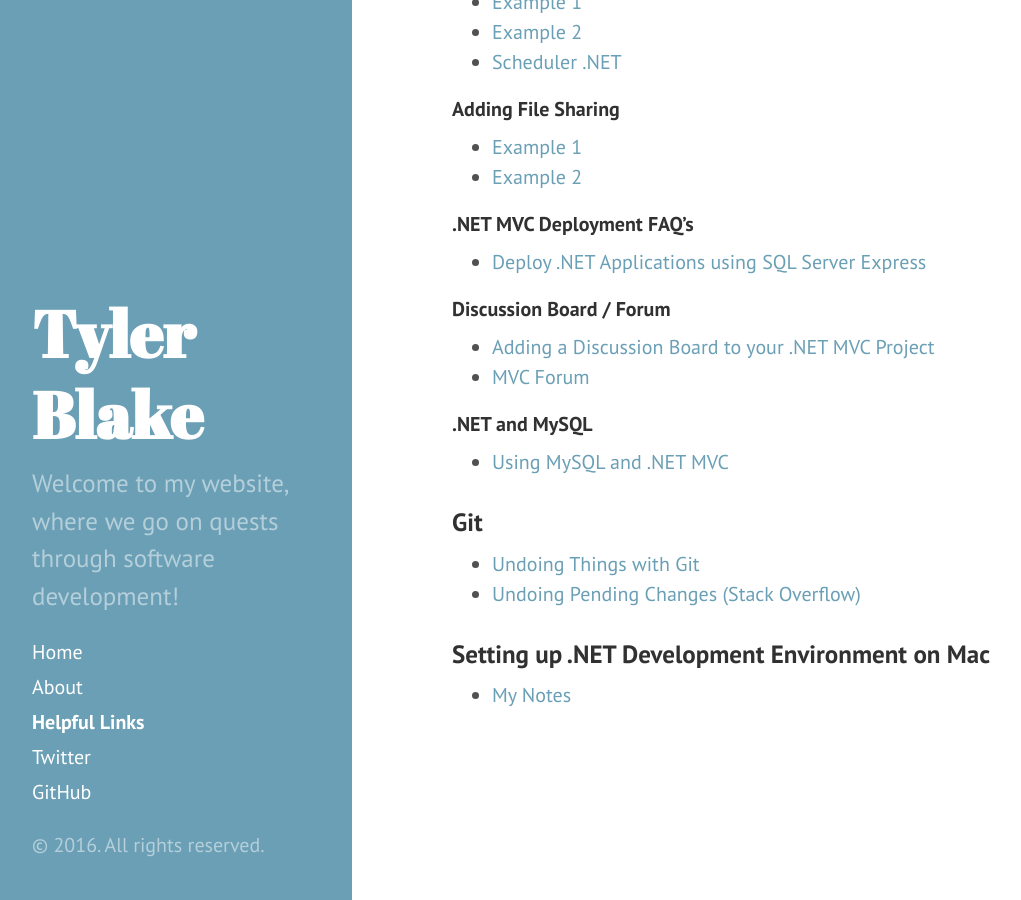
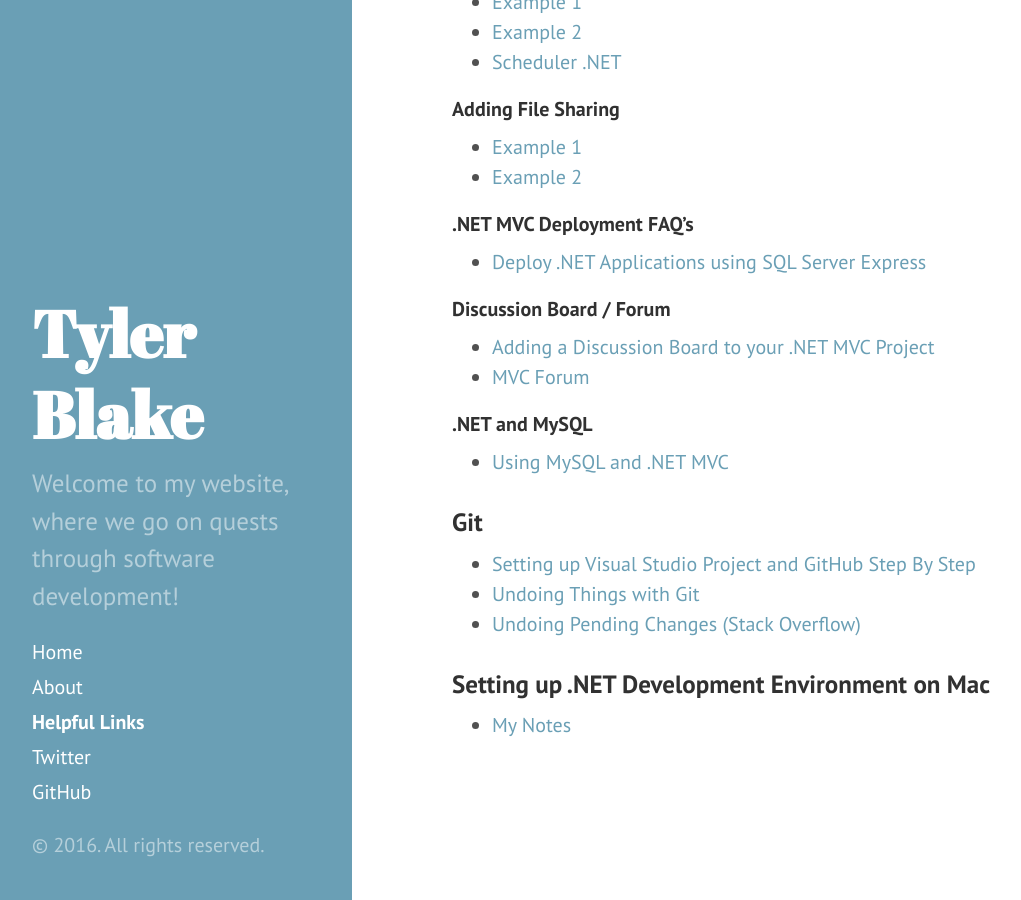
Before and after one commit to tylerablake/website, a Jekyll site: the page built from helpfulLinks.md, in a window 1280 px wide and 900 px high, scrolled down 634 px. Shown: the whole window, without its empty margins (8-1029 px from the left). Built offline with Jekyll 4.4.1, drawn with Linux system fonts in a browser that asks for light colours.

Commit message:
add vs2013 and github setup step by step link

```diff
--- a/helpfulLinks.md
+++ b/helpfulLinks.md
@@ -38,7 +38,7 @@ title: Helpful Links
 * <a href="https://blogs.oracle.com/MySqlOnWindows/entry/howto_using_mysql_for_visual">Using MySQL and .NET MVC</a>
 
 ### Git
-
+* <a href="http://michaelcrump.net/setting-up-github-to-work-with-visual-studio-2013-step-by-step/"> Setting up Visual Studio Project and GitHub Step By Step</a>
 * <a href="https://git-scm.com/book/be/v1/%D0%90%D1%81%D0%BD%D0%BE%D0%B2%D1%8B-Git-Undoing-Things">Undoing Things with Git</a>
 * <a href="https://stackoverflow.com/questions/1090309/git-undo-all-working-dir-changes-including-new-files">Undoing Pending Changes (Stack Overflow)</a>
 
```
